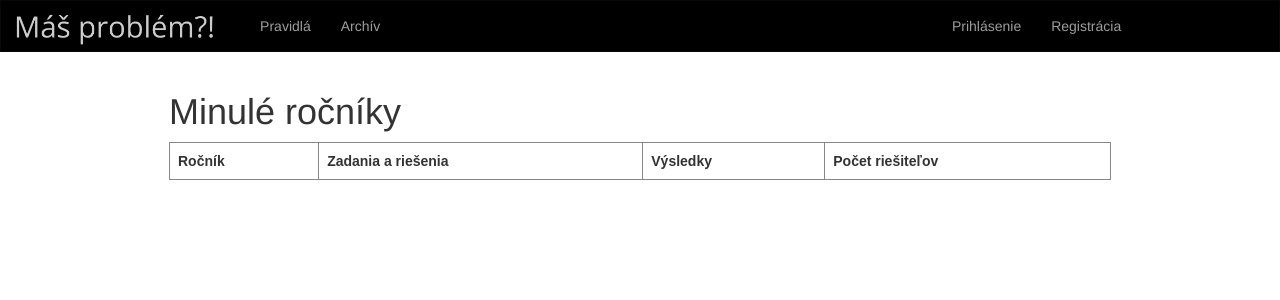
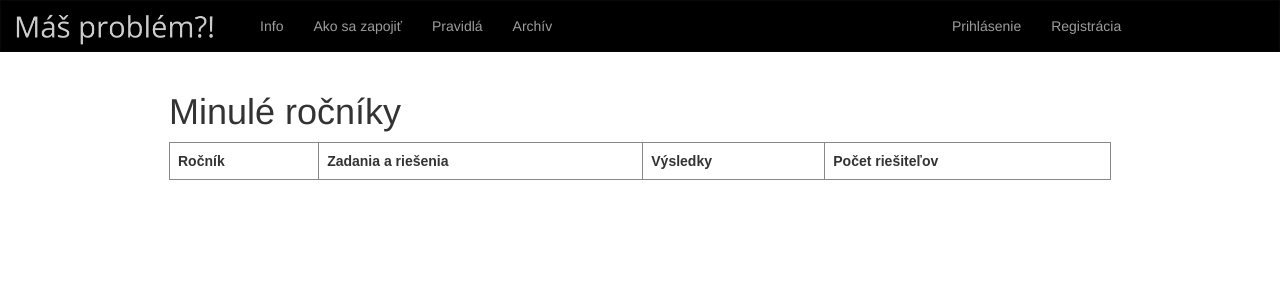
Before and after one commit to ZdruzenieSTROM/mas-problem, a Django app: page /archiv in a window 1280 px wide. Shown: the top 300 px of the page. Run offline with Django 4.2, Linux system fonts and the light colour scheme; data comes from the database, SQL or seed files in the repository; lists and menus that the app fills with data are empty; parts of the project's set-up code (start-up, migrations or seed data) failed here and were passed over; some libraries are stand-ins or nearby versions.

Commit message:
Added links to new info and ako sa zapojit flatpages

```diff
--- a/competition/templates/competition/base.html
+++ b/competition/templates/competition/base.html
@@ -34,6 +34,12 @@
 
                     <div id="navbar" class="collapse navbar-collapse">
                         <ul class="nav navbar-nav navbar-left">
+                            <li class="nav-item">
+                                <a class="nav-link" href="{% url 'competition:info'%}">Info</a>
+                            </li>
+                            <li class="nav-item">
+                                <a class="nav-link" href="{% url 'competition:akosazapojit'%}">Ako sa zapojiť</a>
+                            </li>
                             <li class="nav-item">
                                 <a class="nav-link" href="{% url 'competition:pravidla'%}">Pravidlá</a>
                             </li>
--- a/competition/urls.py
+++ b/competition/urls.py
@@ -27,7 +27,9 @@ urlpatterns = [
     path('zmena-hesla', views.change_password, name='change-password'),
     path('profil', views.EditProfileView.as_view(), name='profile'),
     path('problem/<int:pk>',views.ProblemView.as_view(),name='problem'),
-    path('', flatpage, {'url': '/pravidla/'}, name='pravidla'),
+    path('', flatpage, {'url': '/info/'}, name='info'),
+    path('pravidla', flatpage, {'url': '/pravidla/'}, name='pravidla'),
+    path('akosazapojit', flatpage, {'url': '/akosazapojit/'}, name='akosazapojit'),
     path('sprava-hry/<int:pk>',views.GameAdministrationView.as_view(),name='game-admin'),
     path('sprava-hry',views.current_administration_view,name='current-game-admin'),
     path('export-sutaziacich/<int:pk>',views.ExportCompetitorsView.as_view(),name='export-competitors'),
```
